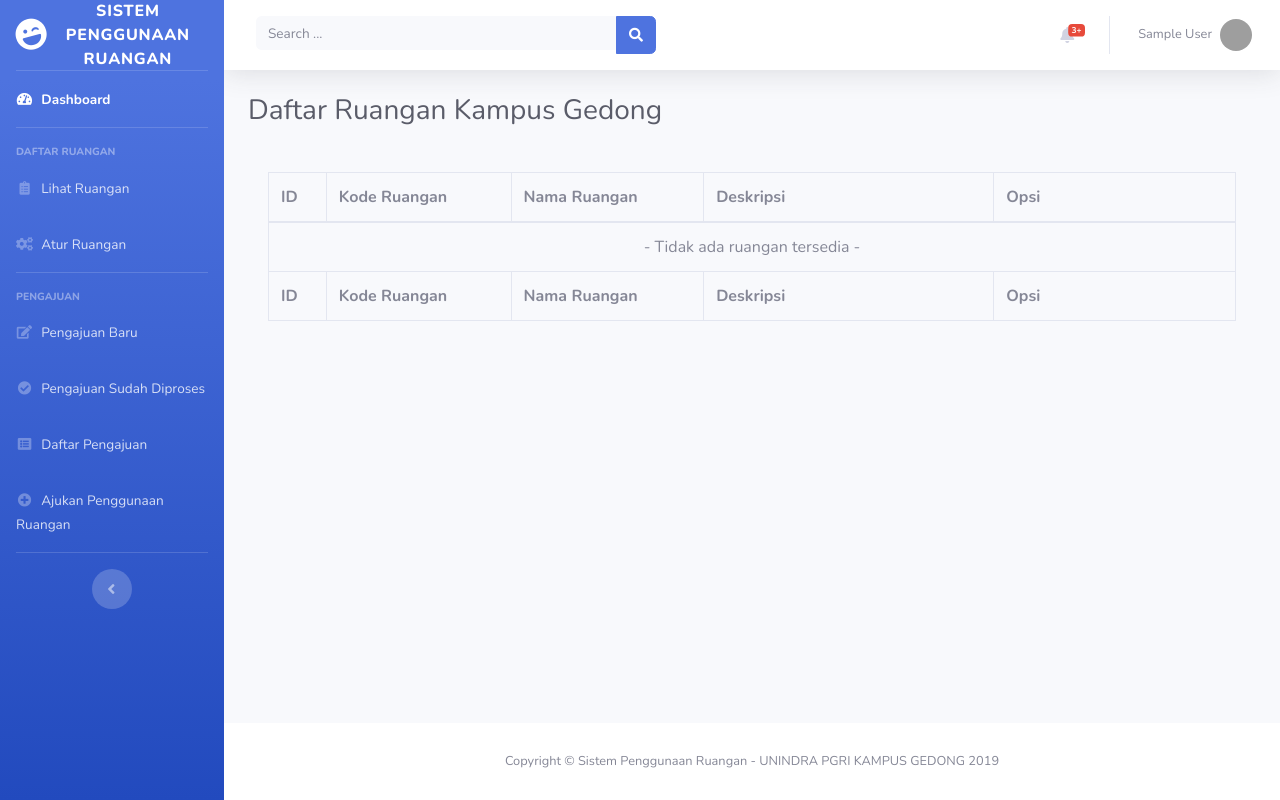
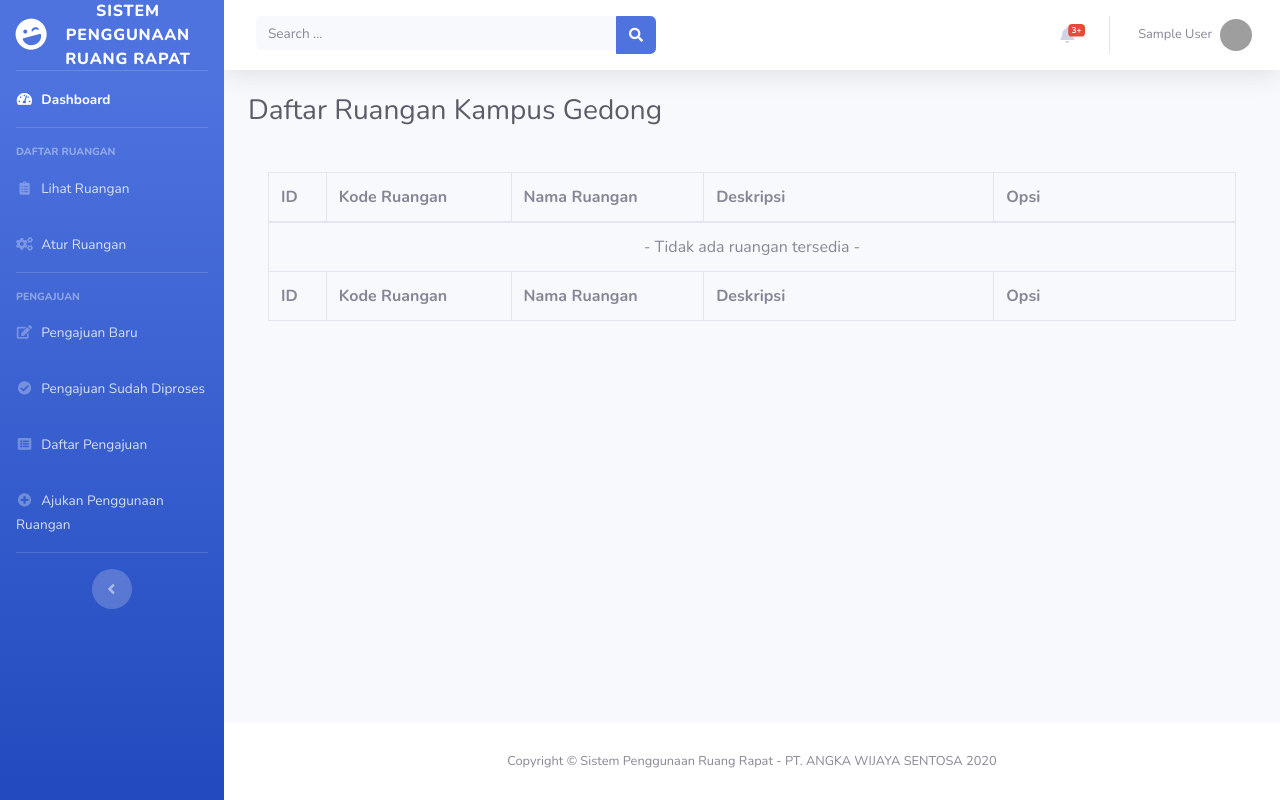
Before and after one commit to aditbeta/sipenru, a PHP site: page /daftar_ruangan.php in a window 1280 px wide. Run offline with PHP 8.4, Linux system fonts and the light colour scheme; the visitor is signed in with stand-in values (Sample User, id 1); data that the repository does not hold is empty; grey boxes are pictures that could not be loaded.

Commit message:
change suffix to RUANG RAPAT and change Unindra to AWS

```diff
--- a/footer.php
+++ b/footer.php
@@ -2,7 +2,7 @@
       <footer class="sticky-footer bg-white">
         <div class="container my-auto">
           <div class="copyright text-center my-auto">
-            <span>Copyright &copy; Sistem Penggunaan Ruangan - UNINDRA PGRI KAMPUS GEDONG 2019</span>
+            <span>Copyright &copy; Sistem Penggunaan Ruang Rapat - PT. ANGKA WIJAYA SENTOSA 2020</span>
           </div>
         </div>
       </footer>
--- a/index.php
+++ b/index.php
@@ -30,7 +30,7 @@
         <div class="card card-signin my-5">
           <div class="card-body">
             <!-- <h5 class="card-title text-center">Sign In</h5> -->
-            <h5 class="card-title text-center">SIPENRU v1.0 <br> SISTEM PENGGUNAAN RUANGAN</h5>
+            <h5 class="card-title text-center">SIPENRU v1.1<br>SISTEM PENGGUNAAN RUANG RAPAT</h5>
             <form class="form-signin" method="post" action="login.php">
               <div class="form-label-group">
                 <input type="text" name="username" id="username" class="form-control" placeholder="Username" required autofocus>
--- a/navigasi.php
+++ b/navigasi.php
@@ -6,7 +6,7 @@
         <div class="sidebar-brand-icon rotate-n-15">
           <i class="fas fa-laugh-wink"></i>
         </div>
-        <div class="sidebar-brand-text mx-3">Sistem Penggunaan Ruangan</div>
+        <div class="sidebar-brand-text mx-3">Sistem Penggunaan Ruang Rapat</div>
       </a>
 
       <!-- Divider -->
--- a/register.php
+++ b/register.php
@@ -30,7 +30,7 @@
         <div class="card card-signin my-5">
           <div class="card-body">
             <!-- <h5 class="card-title text-center">Sign In</h5> -->
-            <h5 class="card-title text-center">SIPENRU v1.0 <br> SISTEM PENGGUNAAN RUANGAN</h5>
+            <h5 class="card-title text-center">SIPENRU v1.0 <br> SISTEM PENGGUNAAN RUANG RAPAT</h5>
             <form action="login.php">
               <div class="form-label-group">
                 <input type="text" name="username" id="username" class="form-control" placeholder="Username" required autofocus>
```
